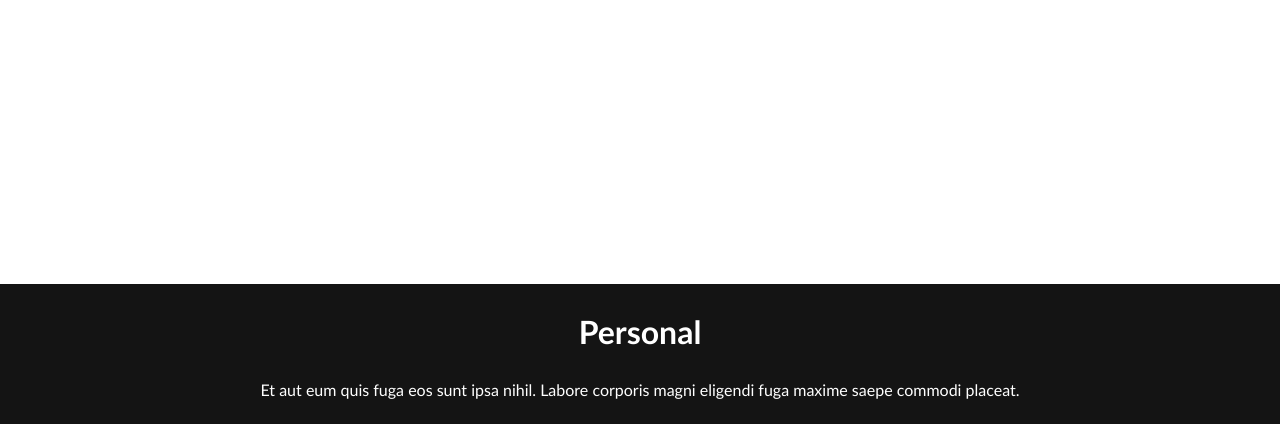
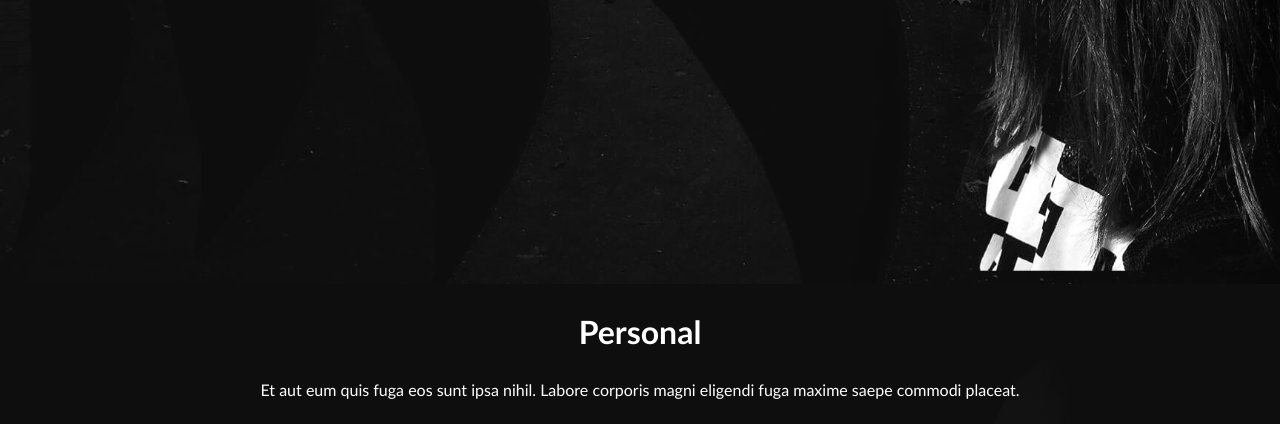
Before and after one commit to HassanAhmed093/Portfolio, a plain HTML site: page index.html in a window 1280 px wide. Shown: the part 516-940 px from the top of the page. Drawn offline with Linux system fonts and the light colour scheme.

Commit message:
Update background image path in style.css

```diff
--- a/style.css
+++ b/style.css
@@ -5,7 +5,7 @@
     font-family: 'Gill Sans', 'Gill Sans MT', Calibri, 'Trebuchet MS', sans-serif;
 }
 body {
-    background-image: url("HassanAhmed093/Portfolio/img/hero-bg.jpg");
+    background-image: url("./img/hero-bg.jpg");
     background-size: cover;
     width: 100vw;
     height: 100vh;
```
